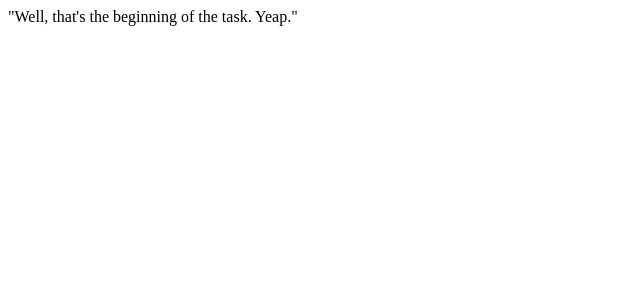
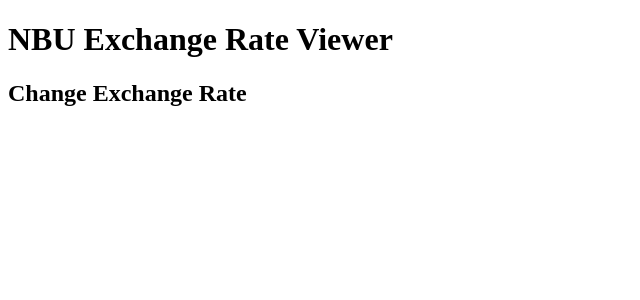
Before and after one commit to AlertMode/nbu-exchange-rate-viewer, a React (Create React App) app: page /CustomRate in a window 1280 px wide. Shown: the top 300 px of the page, without its empty margins (0-640 px from the left). Built offline with nearby package versions, Linux system fonts and the light colour scheme.

Commit message:
The basic Router implelemntation in the project.

```diff
--- a/package.json
+++ b/package.json
@@ -36,5 +36,9 @@
       "last 1 firefox version",
       "last 1 safari version"
     ]
+  },
+  "devDependencies": {
+    "eslint": "^8.54.0",
+    "eslint-plugin-react": "^7.33.2"
   }
 }
--- a/src/App.js
+++ b/src/App.js
@@ -1,9 +1,22 @@
 import React from 'react'
+import { BrowserRouter, Routes, Route } from 'react-router-dom'
+import Home from './pages/Home'
+import RateSearch from './pages/RateSearch'
+import CustomRate from './pages/CustomRate'
+import NoPage from './pages/NoPage'
 
 const App = () => {
   return (
     <div>
-      "Well, that's the beginning of the task. Yeap."
+      <BrowserRouter>
+        <Routes>
+          <Route index element={<Home />} />
+          <Route path="/home" element={<Home />} />
+          <Route path="/RateSearch" element={<RateSearch />} />
+          <Route path="/CustomRate" element={<CustomRate />} />
+          <Route path="*" element={<NoPage />} />
+        </Routes>
+      </BrowserRouter>
     </div>
   )
 }
--- /dev/null
+++ b/src/components/Header.js
@@ -0,0 +1,11 @@
+import React from 'react'
+
+const Header = () => {
+    return (
+        <div>
+            <h1>NBU Exchange Rate Viewer</h1>
+        </div>
+    )
+}
+
+export default Header
--- /dev/null
+++ b/src/pages/CustomRate.js
@@ -0,0 +1,13 @@
+import React from 'react'
+import Header from '../components/Header'
+
+const CustomRate = () => {
+    return (
+        <div>
+            <Header/>
+            <h2>Change Exchange Rate</h2>
+        </div>
+    )
+}
+
+export default CustomRate
--- /dev/null
+++ b/src/pages/Home.js
@@ -0,0 +1,13 @@
+import React from 'react'
+import Header from '../components/Header'
+
+const Home = () => {
+    return (
+        <div>
+            <Header/>
+            <h2>Home Page</h2>
+        </div>
+    )
+}
+
+export default Home
--- /dev/null
+++ b/src/pages/NoPage.js
@@ -0,0 +1,13 @@
+import React from "react"
+import Header from "../components/Header"
+
+const NoPage = () => {
+    return (
+        <div>
+            <Header />
+            <h2>Error 404: Not found</h2>
+        </div>
+    )
+}
+
+export default NoPage
--- /dev/null
+++ b/src/pages/RateSearch.js
@@ -0,0 +1,13 @@
+import React from "react"
+import Header from '../components/Header'
+
+const RateSearch = () => {
+    return (
+        <div>
+            <Header/>
+            <h2>Search Currency</h2>
+        </div>
+    )
+}
+
+export default RateSearch
```
Also changed, not shown: .eslintrc.js (added).
